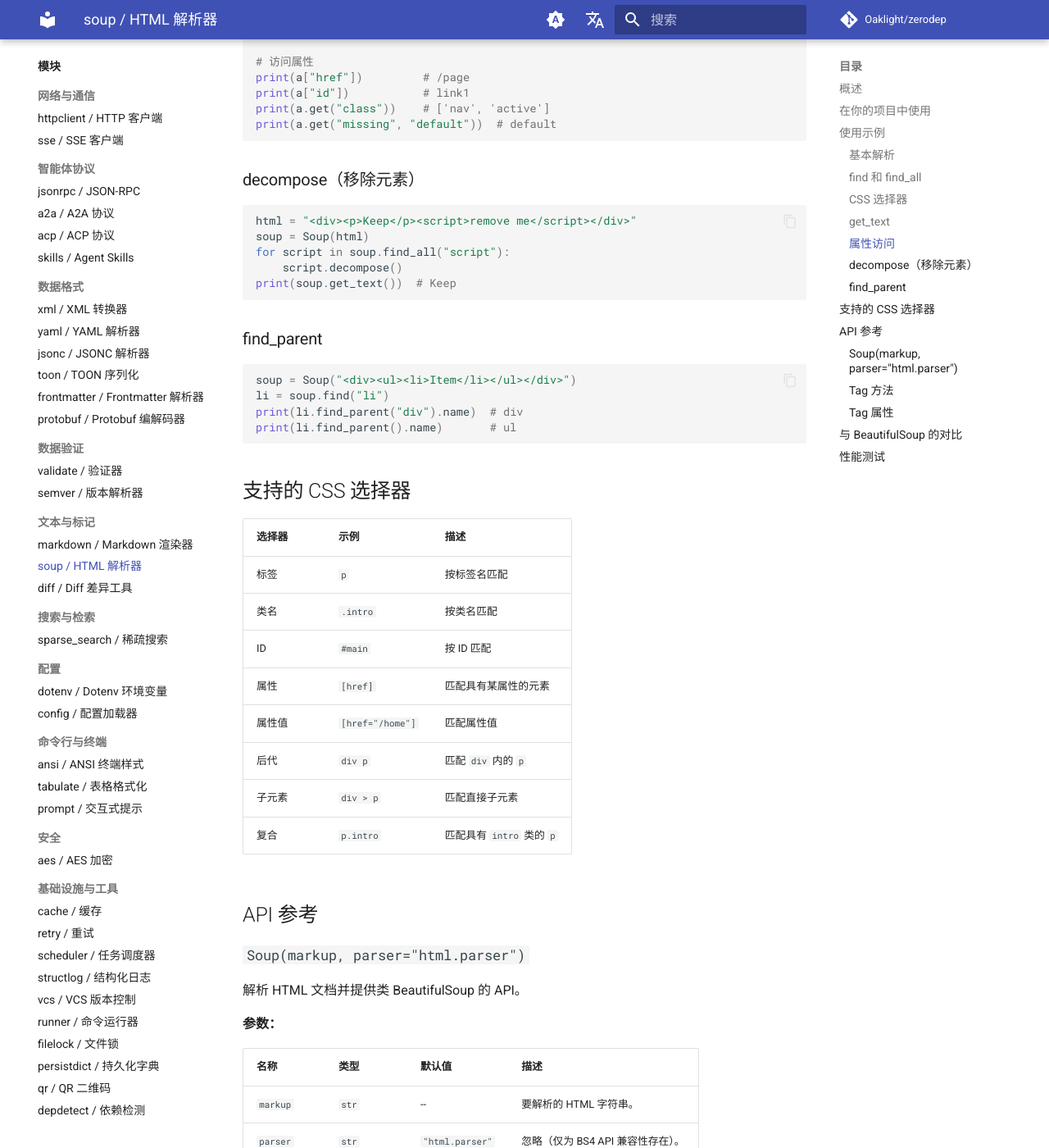
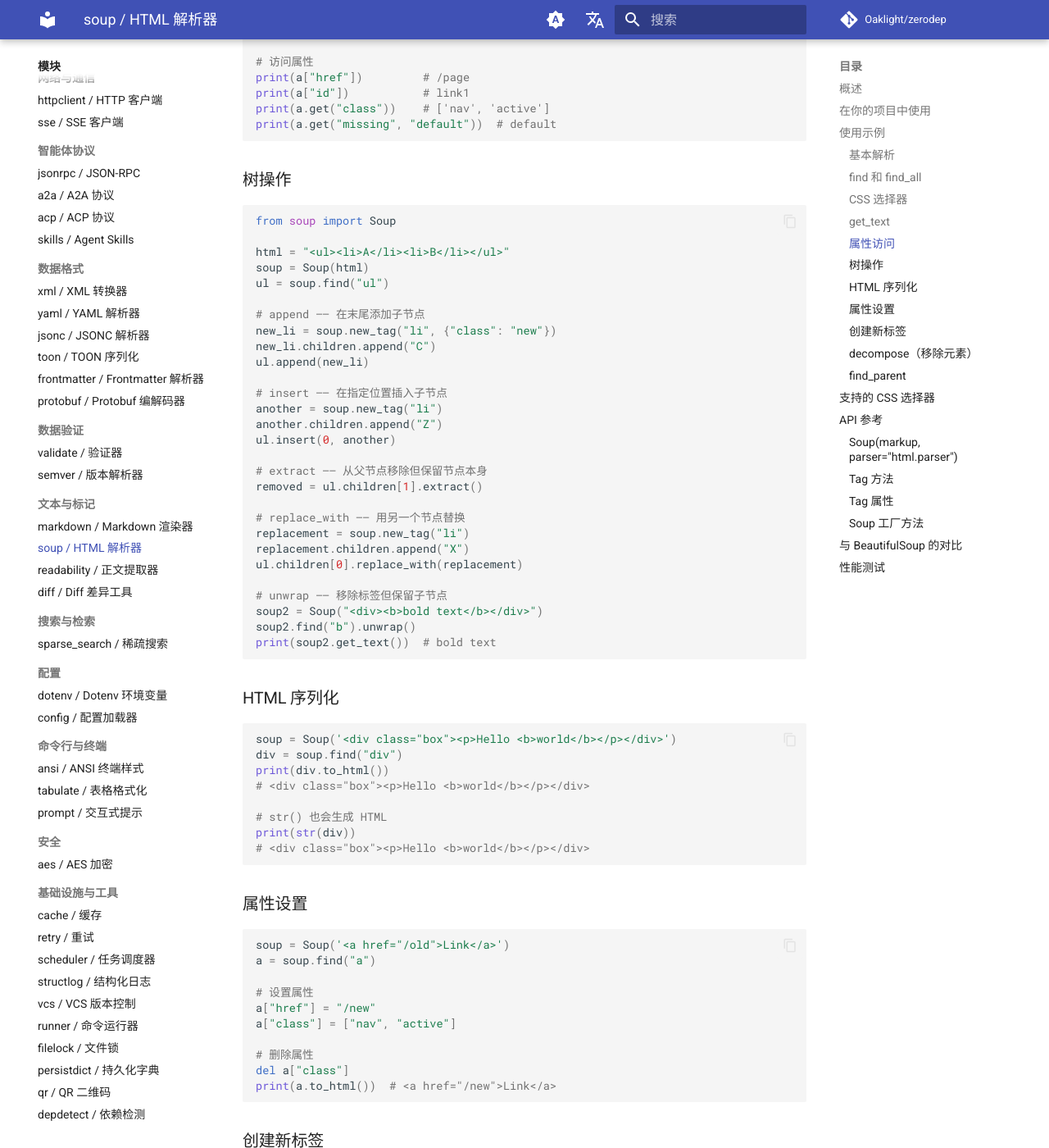
Before and after one commit to Oaklight/zerodep, an MkDocs documentation site: the page built from docs/modules/soup.md, in a window 1280 px wide and 1400 px high, scrolled down 2434 px. Shown: the whole window at 82% size. Built offline with MkDocs 1.6.1 and Material for MkDocs 9.7.7, drawn with Linux system fonts in a browser that asks for light colours; comment, search, counter and statistics services are not loaded; some of the changed text lies outside the part shown.

Commit message:
docs: add readability module, update soup with new APIs
- Add readability module docs (modules, api, benchmarks)
- Update soup module docs with tree mutation APIs (append, insert,
  extract, replace_with, unwrap), HTML serialization (to_html),
  attribute setters, and Soup.new_tag factory
- Add readability to mkdocstrings paths and nav

````diff
--- a/docs/modules/soup.md
+++ b/docs/modules/soup.md
@@ -116,6 +116,78 @@ print(a.get("class"))    # ['nav', 'active']
 print(a.get("missing", "default"))  # default
 ```
 
+### 树操作
+
+```python
+from soup import Soup
+
+html = "<ul><li>A</li><li>B</li></ul>"
+soup = Soup(html)
+ul = soup.find("ul")
+
+# append —— 在末尾添加子节点
+new_li = soup.new_tag("li", {"class": "new"})
+new_li.children.append("C")
+ul.append(new_li)
+
+# insert —— 在指定位置插入子节点
+another = soup.new_tag("li")
+another.children.append("Z")
+ul.insert(0, another)
+
+# extract —— 从父节点移除但保留节点本身
+removed = ul.children[1].extract()
+
+# replace_with —— 用另一个节点替换
+replacement = soup.new_tag("li")
+replacement.children.append("X")
+ul.children[0].replace_with(replacement)
+
+# unwrap —— 移除标签但保留子节点
+soup2 = Soup("<div><b>bold text</b></div>")
+soup2.find("b").unwrap()
+print(soup2.get_text())  # bold text
+```
+
+### HTML 序列化
+
+```python
+soup = Soup('<div class="box"><p>Hello <b>world</b></p></div>')
+div = soup.find("div")
+print(div.to_html())
+# <div class="box"><p>Hello <b>world</b></p></div>
+
+# str() 也会生成 HTML
+print(str(div))
+# <div class="box"><p>Hello <b>world</b></p></div>
+```
+
+### 属性设置
+
+```python
+soup = Soup('<a href="/old">Link</a>')
+a = soup.find("a")
+
+# 设置属性
+a["href"] = "/new"
+a["class"] = ["nav", "active"]
+
+# 删除属性
+del a["class"]
+print(a.to_html())  # <a href="/new">Link</a>
+```
+
+### 创建新标签
+
+```python
+soup = Soup("<div></div>")
+tag = soup.new_tag("span", {"id": "greeting"})
+tag.children.append("Hello!")
+soup.find("div").append(tag)
+print(soup.find("div").to_html())
+# <div><span id="greeting">Hello!</span></div>
+```
+
 ### decompose（移除元素）
 
 ```python
@@ -173,6 +245,12 @@ print(li.find_parent().name)       # ul
 | `decompose()` | 从父元素中移除此元素。 |
 | `find_parent(name=None)` | 查找最近的父元素，可按标签名过滤。 |
 | `get(attr, default=None)` | 获取属性值。 |
+| `append(child)` | 在末尾添加子节点（Tag 或 str）。 |
+| `insert(index, child)` | 在指定位置插入子节点。 |
+| `extract()` | 从父节点移除，返回自身（保留子节点）。 |
+| `replace_with(new_node)` | 用另一个节点替换此节点。 |
+| `unwrap()` | 移除此标签但保留其子节点（重新挂载到父节点）。 |
+| `to_html()` | 将此元素序列化为 HTML 字符串。 |
 
 ### `Tag` 属性
 
@@ -184,6 +262,12 @@ print(li.find_parent().name)       # ul
 | `.children` | `list` | 子节点（`Tag` 或 `str`）。 |
 | `.parent` | `Tag \| None` | 父元素。 |
 
+### `Soup` 工厂方法
+
+| 方法 | 描述 |
+|------|------|
+| `new_tag(name, attrs=None)` | 创建一个新的独立 Tag 节点。 |
+
 ## 与 BeautifulSoup 的对比
 
 | 特性 | zerodep soup | BeautifulSoup |
@@ -193,7 +277,8 @@ print(li.find_parent().name)       # ul
 | 解析器后端 | 仅 `html.parser` | `html.parser`、`lxml`、`html5lib` |
 | find / find_all | 是 | 是 |
 | CSS 选择器 | 基础（标签、类、ID、属性、后代、子元素） | 完整（通过 soupsieve） |
-| prettify | 否 | 是 |
+| 树操作（append/insert/extract） | 是 | 是 |
+| HTML 序列化（to_html） | 是 | 是（prettify） |
 | NavigableString | 否（使用纯 `str`） | 是 |
 | 解析速度（小） | 149 μs | 446 μs（慢 2.99x） |
 | 解析速度（大） | 12.7 ms | 37.1 ms（慢 2.93x） |
--- a/mkdocs.yml
+++ b/mkdocs.yml
@@ -76,6 +76,7 @@ plugins:
             - ../protobuf
             - ../depdetect
             - ../semver
+            - ../readability
             - aes
             - qr
             - httpclient
@@ -110,6 +111,7 @@ plugins:
             - protobuf
             - depdetect
             - semver
+            - readability
           options:
             docstring_style: google
             show_source: true
@@ -179,6 +181,7 @@ nav:
       - 文本与标记:
           - markdown / Markdown 渲染器: modules/markdown.md
           - soup / HTML 解析器: modules/soup.md
+          - readability / 正文提取器: modules/readability.md
           - diff / Diff 差异工具: modules/diff.md
       - 搜索与检索:
           - sparse_search / 稀疏搜索: modules/sparse_search.md
@@ -224,6 +227,7 @@ nav:
       - 文本与标记:
           - markdown / Markdown 渲染器: api/markdown.md
           - soup / HTML 解析器: api/soup.md
+          - readability / 正文提取器: api/readability.md
           - diff / Diff 差异工具: api/diff.md
       - 搜索与检索:
           - sparse_search / 稀疏搜索: api/sparse_search.md
@@ -269,6 +273,7 @@ nav:
       - 文本与标记:
           - markdown / Markdown 渲染器: benchmarks/markdown.md
           - soup / HTML 解析器: benchmarks/soup.md
+          - readability / 正文提取器: benchmarks/readability.md
           - diff / Diff 差异工具: benchmarks/diff.md
       - 搜索与检索:
           - sparse_search / 稀疏搜索: benchmarks/sparse_search.md
````
Also changed, not shown: docs/api/readability.md (added, +7 -0 lines), docs/benchmarks/readability.md (added, +78 -0 lines), docs/modules/readability.md (added, +198 -0 lines).
